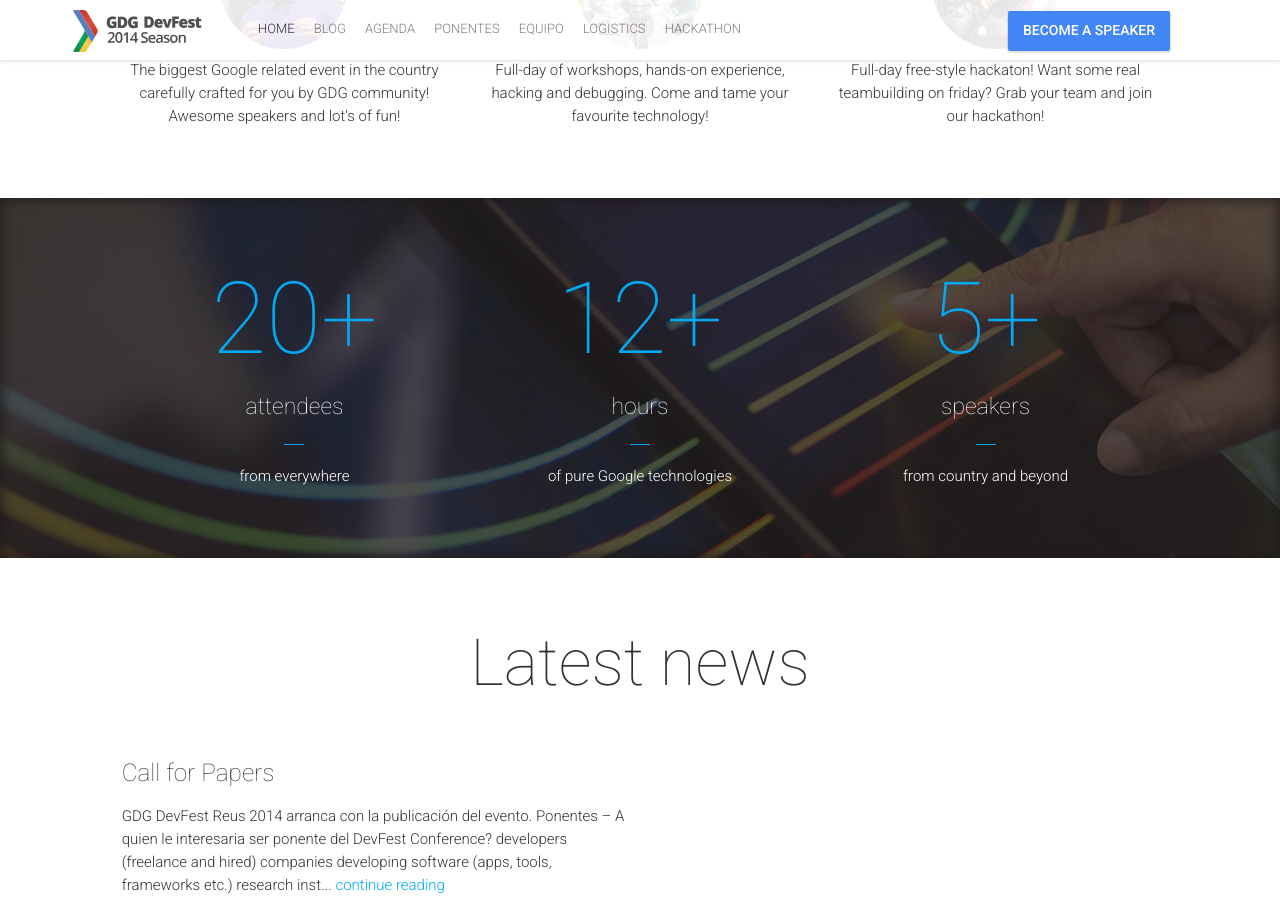
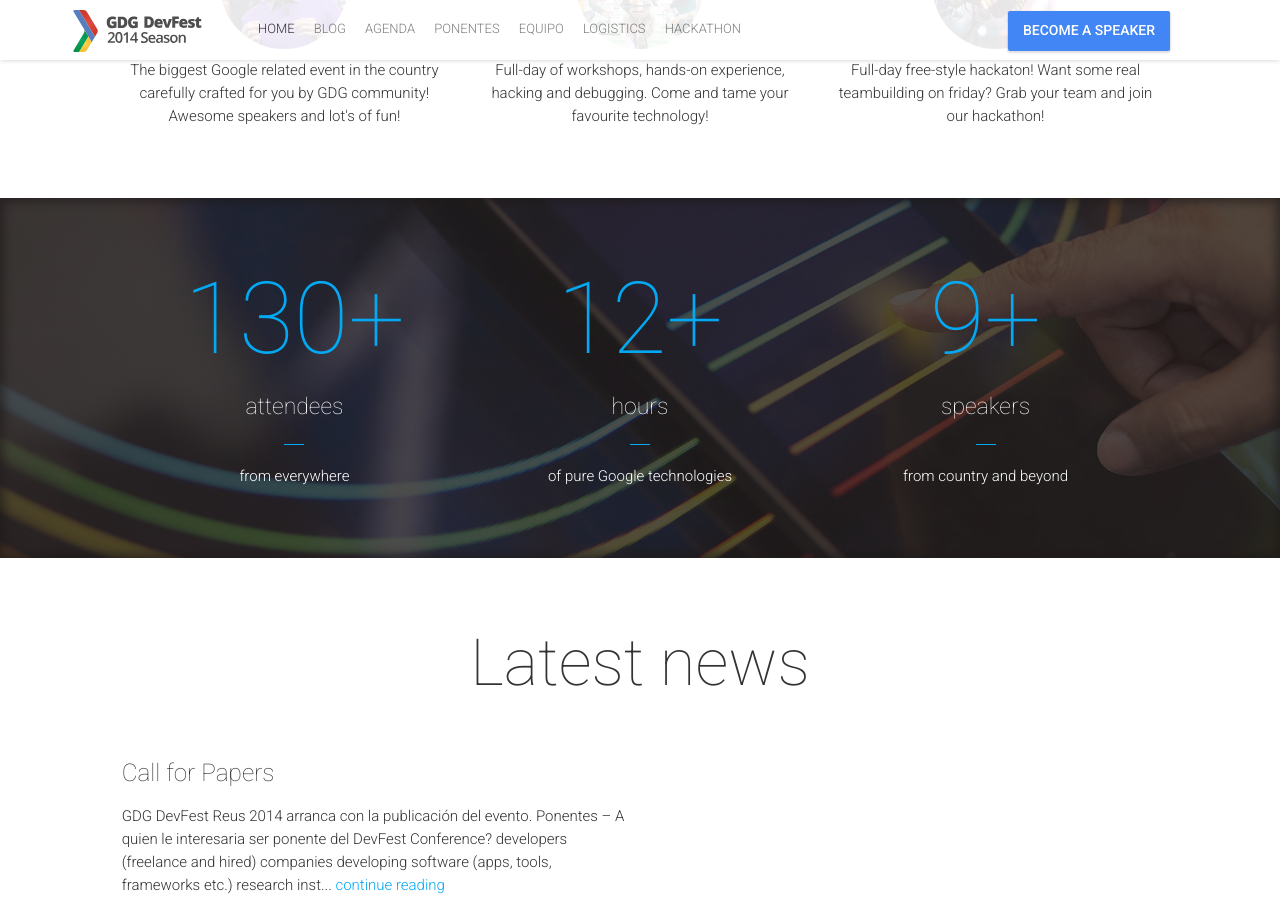
Before and after one commit to TomasGiS/zeppelin, a Jekyll site: the page built from index.html, in a window 1280 px wide and 900 px high, scrolled down 1223 px. Built offline with Jekyll 4.4.1, drawn with Linux system fonts in a browser that asks for light colours; nearby versions of some CDN libraries; comment, search, counter and statistics services are not loaded.

Commit message:
Update registers

```diff
--- a/_config.yml
+++ b/_config.yml
@@ -69,9 +69,9 @@ aboutBlock:
 # Statistic Block
 statisticBlockImage: "statistic.jpg"
 statisticBlock:
- - {count: "20", specialCharacter: "+", info: "attendees", detail: "from everywhere"}
+ - {count: "130", specialCharacter: "+", info: "attendees", detail: "from everywhere"}
  - {count: "12", specialCharacter: "+", info: "hours", detail: "of pure Google technologies"}
- - {count: "5", specialCharacter: "+", info: "speakers", detail: "from country and beyond"}
+ - {count: "9", specialCharacter: "+", info: "speakers", detail: "from country and beyond"}
 
 # Latest News Block
 latestNewsTitle: "Latest news"
```
